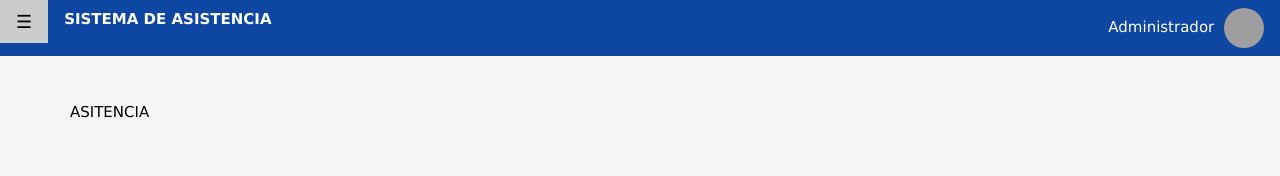
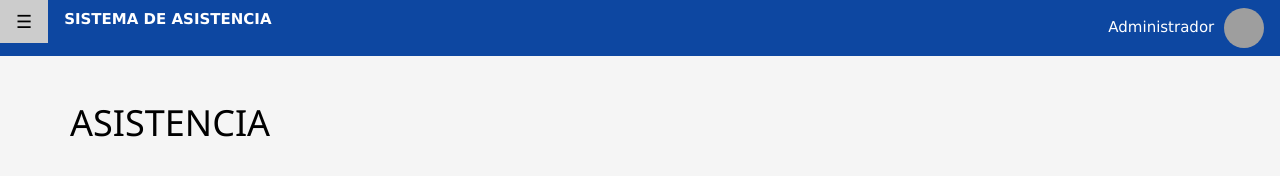
Before and after one commit to Analimartinezz/Asistencia, a website: page public/Asistencia.html in a window 1280 px wide. Drawn offline with Linux system fonts and the light colour scheme; grey boxes are pictures that could not be loaded.

Commit message:
Cambios en Ani

```diff
--- a/public/Asistencia.html
+++ b/public/Asistencia.html
@@ -117,7 +117,9 @@ body{
 
 <!-- Contenido -->
 <div class="w3-container "style="padding:30px 70px;">
-    <p>ASITENCIA</p>
+
+    <h1>ASISTENCIA</h1>
+
 
 </div>
 
```
